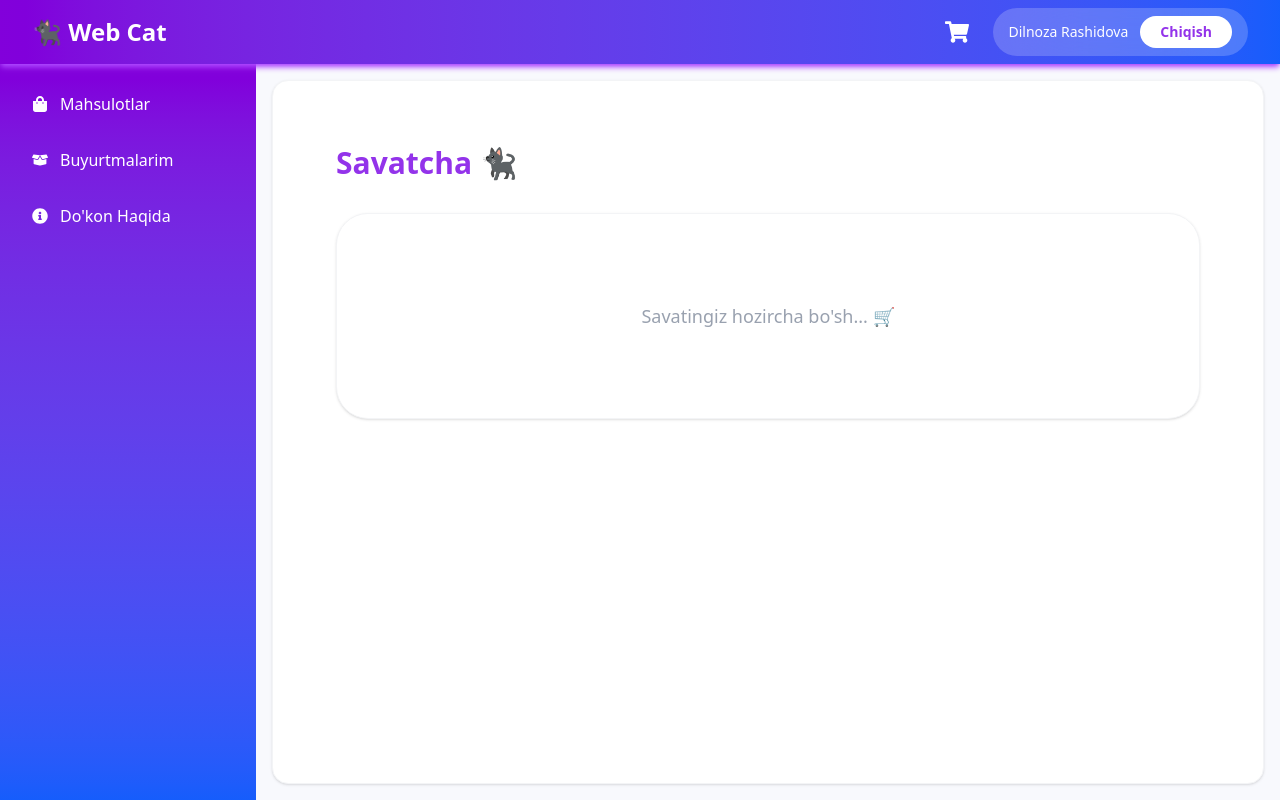
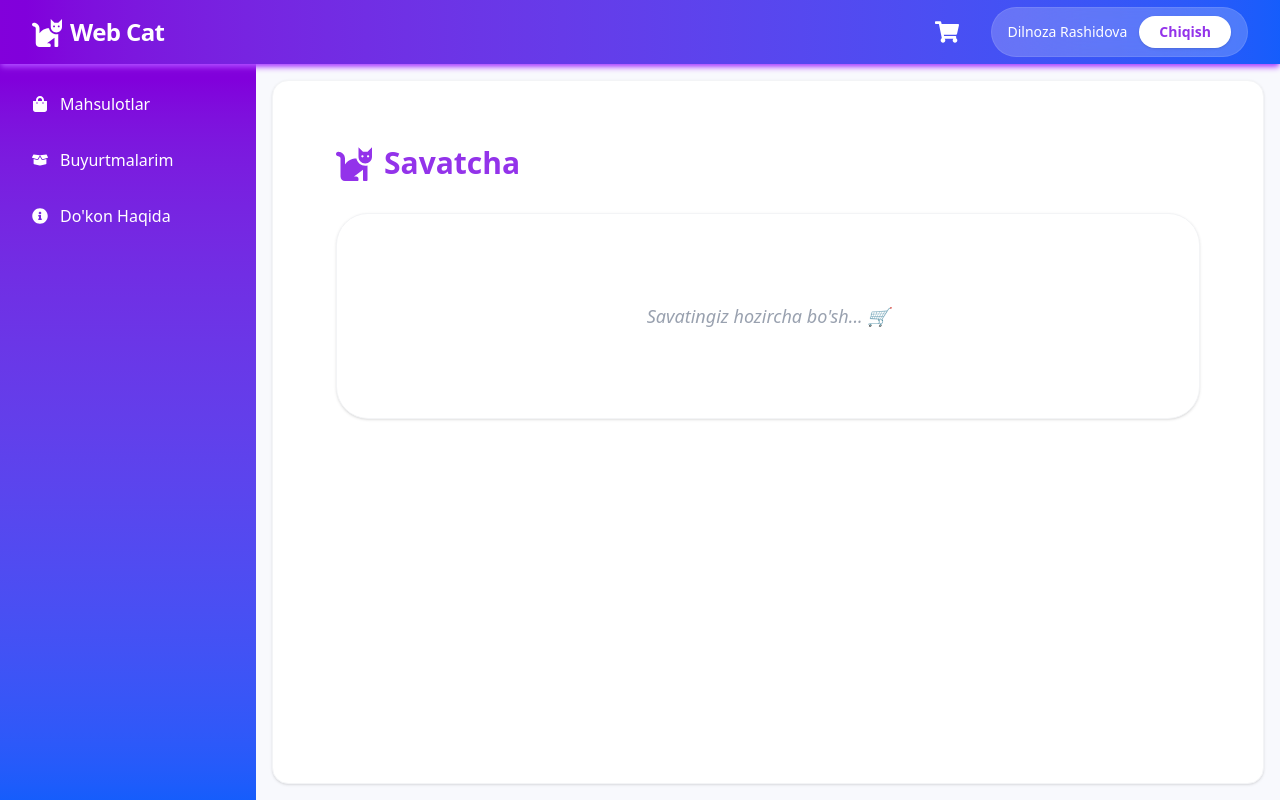
Before and after one commit to webdunyosi/webcat, a React (Vite) app: page /cart in a window 1280 px wide. Built offline with nearby package versions, Linux system fonts and the light colour scheme.

Commit message:
added send telegram

```diff
--- a/package.json
+++ b/package.json
@@ -11,8 +11,10 @@
   },
   "dependencies": {
     "@tailwindcss/vite": "^4.2.1",
+    "axios": "^1.13.6",
     "react": "^19.2.0",
     "react-dom": "^19.2.0",
+    "react-hot-toast": "^2.6.0",
     "react-icons": "^5.6.0",
     "react-router-dom": "^7.13.1",
     "tailwindcss": "^4.2.1"
--- a/src/App.jsx
+++ b/src/App.jsx
@@ -1,5 +1,6 @@
 import { Routes, Route } from "react-router-dom"
 import { CartProvider } from "./context/CartContext"
+import { Toaster } from "react-hot-toast" // 1. Toaster import qilindi
 import MainLayout from "./layouts/MainLayout"
 import Products from "./pages/Products"
 import Orders from "./pages/Orders"
@@ -11,6 +12,20 @@ import Cart from "./pages/Cart"
 const App = () => {
   return (
     <CartProvider>
+      {/* 2. Bildirishnomalar ekranda chiqishi uchun Toaster qo'shildi */}
+      <Toaster
+        position="top-center"
+        reverseOrder={false}
+        toastOptions={{
+          duration: 3000,
+          style: {
+            borderRadius: '16px',
+            background: '#333',
+            color: '#fff',
+          },
+        }}
+      />
+
       <Routes>
         {/* Layout bilan chiquvchi sahifalar */}
         <Route element={<MainLayout />}>
--- a/src/components/common/Header.jsx
+++ b/src/components/common/Header.jsx
@@ -1,37 +1,45 @@
-import { FaShoppingCart } from "react-icons/fa"
+import { FaShoppingCart, FaCat } from "react-icons/fa" // FaCat qo'shildi
 import { useCart } from "../../context/CartContext"
-import { Link } from "react-router-dom" // Sahifaga o'tish uchun Link import qilinadi
+import { Link } from "react-router-dom"
 
 const Header = () => {
   const { cartItems } = useCart()
 
+  // Savatdagi jami mahsulotlar sonini hisoblash
+  const totalItems = cartItems.reduce((acc, item) => acc + item.quantity, 0)
+
   return (
     <header className="h-16 bg-linear-90 from-purple-700 to-blue-600 text-white flex items-center justify-between px-8 shadow-md shadow-purple-500 z-50">
+      {/* Logotip qismi: Emoji o'rniga React Icon */}
       <Link
         to="/"
-        className="flex items-center gap-2 text-2xl font-bold cursor-pointer"
+        className="flex items-center gap-2 text-2xl font-bold cursor-pointer group"
       >
-        <span>🐈‍⬛ Web Cat</span>
+        <FaCat className="text-3xl group-hover:rotate-12 transition-transform duration-300" />
+        <span className="tracking-tight">Web Cat</span>
       </Link>
 
       <div className="flex items-center gap-6">
-        {/* Savatcha ikonkasini Link bilan o'raymiz */}
+        {/* Savatcha ikonka qismi */}
         <Link
           to="/cart"
-          className="relative cursor-pointer hover:scale-110 transition-transform"
+          className="relative cursor-pointer hover:scale-110 transition-all duration-200 p-2"
         >
           <FaShoppingCart size={24} />
-          {cartItems.length > 0 && (
-            <span className="absolute -top-2 -right-2 bg-red-500 text-[10px] w-5 h-5 flex items-center justify-center rounded-full border-2 border-[#9333EA]">
-              {cartItems.length}
+
+          {totalItems > 0 && (
+            <span className="absolute top-0 right-0 bg-red-500 text-[10px] w-5 h-5 flex items-center justify-center rounded-full border-2 border-[#9333EA] font-bold animate-bounce">
+              {totalItems}
             </span>
           )}
         </Link>
 
-        {/* User qismi */}
-        <div className="flex items-center gap-3 backdrop-blur-2xl bg-white/20 px-4 py-2 rounded-full">
-          <span className="font-medium text-sm">Dilnoza Rashidova</span>
-          <button className="cursor-pointer bg-white text-[#9333EA] px-5 py-1.5 rounded-full text-sm font-semibold hover:bg-gray-100 transition">
+        {/* Foydalanuvchi ma'lumotlari */}
+        <div className="flex items-center gap-3 backdrop-blur-2xl bg-white/20 px-4 py-2 rounded-full border border-white/10">
+          <span className="font-medium text-sm hidden sm:block">
+            Dilnoza Rashidova
+          </span>
+          <button className="cursor-pointer bg-white text-[#9333EA] px-5 py-1.5 rounded-full text-sm font-semibold hover:bg-gray-100 transition shadow-sm active:scale-95">
             Chiqish
           </button>
         </div>
--- a/src/context/CartContext.jsx
+++ b/src/context/CartContext.jsx
@@ -33,7 +33,8 @@ export const CartProvider = ({ children }) => {
     )
   }
 
-  // NaN xatosini oldini olish uchun raqamga aylantirib hisoblash
+  const clearCart = () => setCartItems([]) // Savatni tozalash
+
   const totalPrice = cartItems.reduce((acc, item) => {
     const price = Number(item.price) || 0
     return acc + price * item.quantity
@@ -47,6 +48,7 @@ export const CartProvider = ({ children }) => {
         removeFromCart,
         updateQuantity,
         totalPrice,
+        clearCart,
       }}
     >
       {children}
--- a/src/pages/Cart.jsx
+++ b/src/pages/Cart.jsx
@@ -1,16 +1,47 @@
 import { useCart } from "../context/CartContext"
-import { FaTrash, FaPlus, FaMinus } from "react-icons/fa"
+import { FaTrash, FaPlus, FaMinus, FaCat } from "react-icons/fa"
+import { sendOrderToTelegram } from "../services/telegramService"
+import { useState } from "react"
+import { toast } from "react-hot-toast" // Zamonaviy bildirishnoma
 
 const Cart = () => {
-  const { cartItems, removeFromCart, updateQuantity, totalPrice } = useCart()
+  const { cartItems, removeFromCart, updateQuantity, totalPrice, clearCart } =
+    useCart()
+  const [loading, setLoading] = useState(false)
+
+  const handleOrder = async () => {
+    if (cartItems.length === 0) {
+      toast.error("Savatchangiz bo'sh!")
+      return
+    }
+
+    setLoading(true)
+    const loadId = toast.loading("Buyurtma yuborilmoqda...")
+
+    try {
+      await sendOrderToTelegram(cartItems, totalPrice)
+
+      // Muvaffaqiyatli xabar
+      toast.success("Buyurtmangiz qabul qilindi! 🐈‍⬛", { id: loadId })
+      clearCart()
+    } catch (error) {
+      // Xatolik xabari
+      toast.error("Xatolik yuz berdi, qaytadan urunib ko'ring.", { id: loadId })
+    } finally {
+      setLoading(false)
+    }
+  }
 
   return (
     <div className="max-w-4xl mx-auto p-4 py-8">
-      <h1 className="text-3xl font-bold text-[#9333EA] mb-8">Savatcha 🐈‍⬛</h1>
+      <div className="flex items-center gap-3 mb-8">
+        <FaCat className="text-4xl text-[#9333EA]" />
+        <h1 className="text-3xl font-bold text-[#9333EA]">Savatcha</h1>
+      </div>
 
       <div className="bg-white p-6 rounded-[32px] shadow-sm border border-gray-100">
         {cartItems.length === 0 ? (
-          <div className="text-center py-16 text-gray-400 text-lg">
+          <div className="text-center py-16 text-gray-400 italic text-lg">
             Savatingiz hozircha bo'sh... 🛒
           </div>
         ) : (
@@ -22,51 +53,62 @@ const Cart = () => {
               >
                 <img
                   src={item.image}
-                  className="w-24 h-24 bg-gray-50 rounded-2xl object-contain p-2"
+                  className="w-20 h-20 object-contain rounded-xl bg-gray-50 p-2"
+                  alt=""
                 />
                 <div className="flex-grow">
                   <h3 className="font-bold text-gray-800">{item.title}</h3>
-                  <p className="text-[#9333EA] font-bold">
-                    {(item.price * item.quantity).toLocaleString()} so'm
+                  <p className="text-[#9333EA] font-semibold">
+                    {item.price.toLocaleString()} so'm
                   </p>
                 </div>
-                <div className="flex items-center gap-6">
-                  <div className="flex items-center gap-3 bg-gray-50 px-3 py-2 rounded-xl">
+                <div className="flex items-center gap-4">
+                  <div className="flex items-center gap-2 bg-gray-50 px-3 py-1 rounded-lg">
                     <button
                       onClick={() => updateQuantity(item.id, -1)}
-                      className="cursor-pointer text-gray-500 hover:text-purple-600"
+                      className="cursor-pointer text-gray-400 hover:text-purple-600"
                     >
-                      <FaMinus size={12} />
+                      <FaMinus size={10} />
                     </button>
-                    <span className="font-bold min-w-[20px] text-center">
+                    <span className="font-bold w-6 text-center">
                       {item.quantity}
                     </span>
                     <button
                       onClick={() => updateQuantity(item.id, 1)}
                       className="text-[#9333EA] cursor-pointer hover:text-purple-800"
                     >
-                      <FaPlus size={12} />
+                      <FaPlus size={10} />
                     </button>
                   </div>
                   <button
                     onClick={() => removeFromCart(item.id)}
-                    className="text-red-400 hover:text-red-600 p-2 cursor-pointer"
+                    className="text-red-400 cursor-pointer hover:text-red-600"
                   >
-                    <FaTrash size={18} />
+                    <FaTrash size={16} />
                   </button>
                 </div>
               </div>
             ))}
 
-            <div className="flex flex-col md:flex-row justify-between items-center border-t border-gray-100 pt-8 gap-4">
-              <div>
-                <p className="text-gray-400 text-sm">Jami summa:</p>
-                <h2 className="text-3xl font-bold text-gray-800">
+            <div className="pt-8 border-t border-gray-100 flex flex-col md:flex-row justify-between items-center gap-4">
+              <div className="text-center md:text-left">
+                <p className="text-gray-400 text-sm italic font-medium">
+                  Jami to'lov:
+                </p>
+                <h2 className="text-3xl font-extrabold text-gray-800">
                   {totalPrice.toLocaleString()} so'm
                 </h2>
               </div>
-              <button className="bg-[#9333EA] text-white px-12 py-4 rounded-2xl font-bold hover:bg-purple-700 shadow-lg shadow-purple-200 cursor-pointer transition-all active:scale-95">
-                Buyurtma berish
+              <button
+                onClick={handleOrder}
+                disabled={loading}
+                className={`w-full md:w-auto px-12 py-4 rounded-2xl font-bold text-white transition-all shadow-lg active:scale-95 ${
+                  loading
+                    ? "bg-gray-400 cursor-not-allowed"
+                    : "bg-[#9333EA] hover:bg-purple-700 shadow-purple-200 cursor-pointer"
+                }`}
+              >
+                {loading ? "Yuborilmoqda..." : "Buyurtma berish"}
               </button>
             </div>
           </div>
--- /dev/null
+++ b/src/services/telegramService.js
@@ -0,0 +1,29 @@
+import axios from "axios"
+
+const TOKEN = "8554413508:AAEO0H1mA1aWkKxGpZ-PaLWQqysq0VH4Am0"
+const CHAT_ID = "5414733748"
+const URL = `https://api.telegram.org/bot${TOKEN}/sendMessage`
+
+export const sendOrderToTelegram = async (
+  cartItems,
+  totalPrice,
+  customerName = "Dilnoza Rashidova",
+) => {
+  let message = `<b>🛍 Yangi Buyurtma!</b>\n\n`
+  message += `<b>👤 Mijoz:</b> ${customerName}\n`
+  message += `<b>-------------------------</b>\n`
+
+  cartItems.forEach((item, index) => {
+    message += `${index + 1}. <b>${item.title}</b>\n`
+    message += `   ${item.quantity} x ${item.price.toLocaleString()} = <b>${(item.price * item.quantity).toLocaleString()} so'm</b>\n`
+  })
+
+  message += `<b>-------------------------</b>\n`
+  message += `<b>💰 Jami summa: ${totalPrice.toLocaleString()} so'm</b>`
+
+  return axios.post(URL, {
+    chat_id: CHAT_ID,
+    parse_mode: "HTML",
+    text: message,
+  })
+}
```
Also changed, not shown: 1 other file (tests, documents, lock files or other folders).
